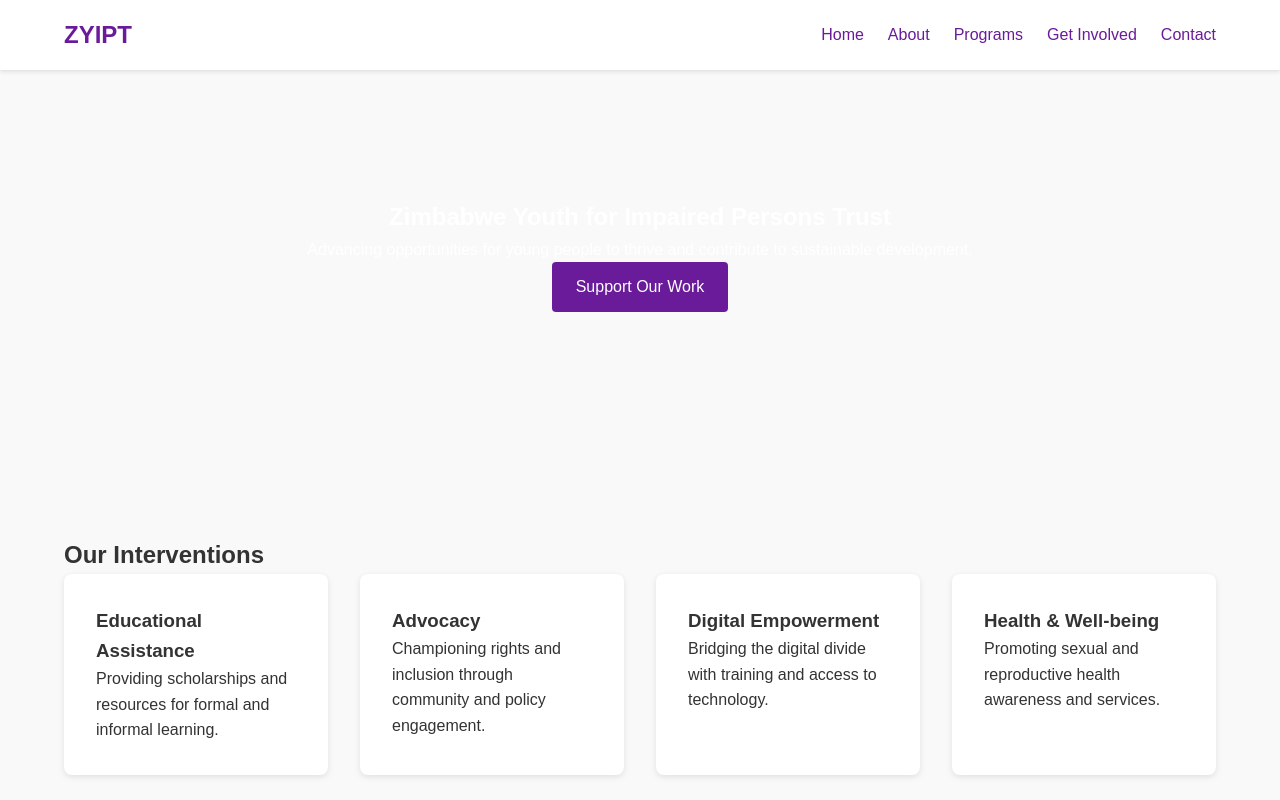
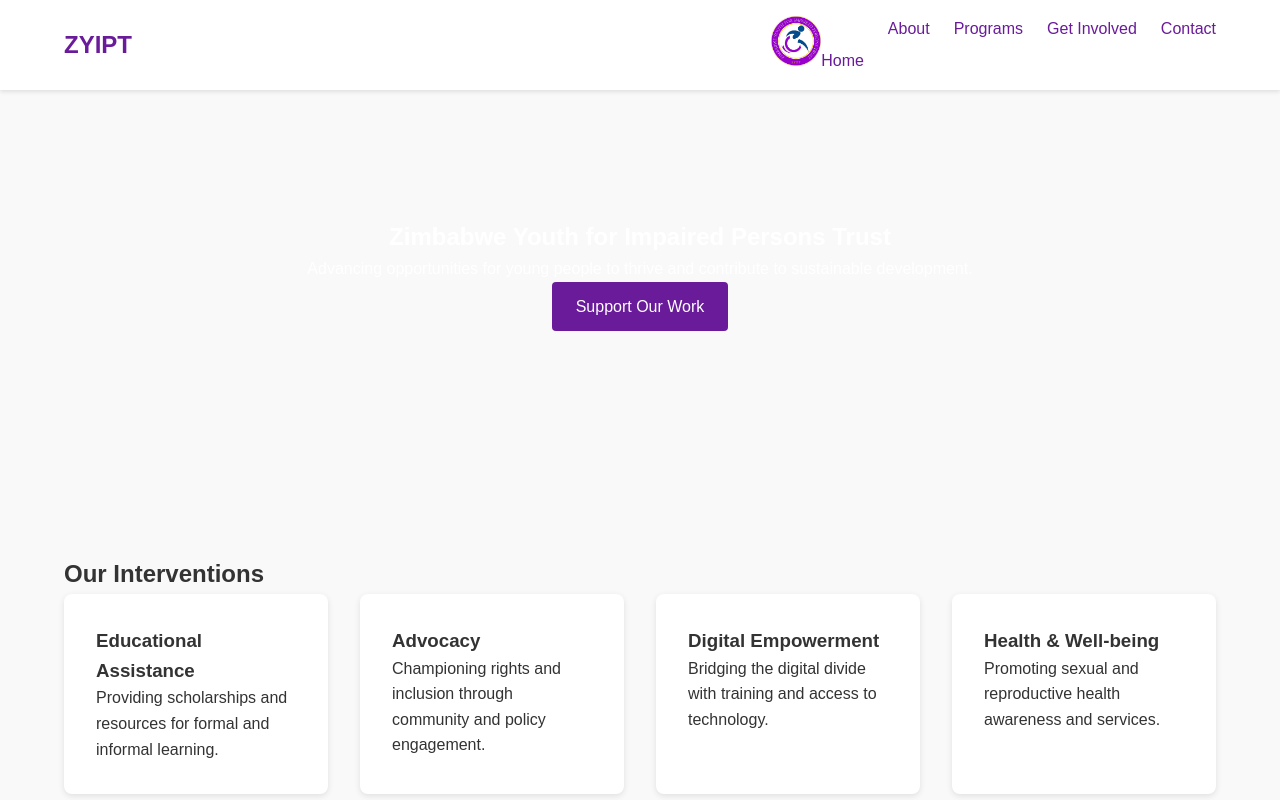
Before and after one commit to Prymme99/ZYIPT, a plain HTML site: page index.html in a window 1280 px wide. Shown: the top 800 px of the page. Drawn offline with Linux system fonts and the light colour scheme.

Commit message:
Update index.html

```diff
--- a/index.html
+++ b/index.html
@@ -14,7 +14,7 @@
       <a href="index.html" class="logo">ZYIPT</a>
       <nav class="site-nav" id="nav-menu">
         <ul>
-          <li><a href="index.html" class="active">Home</a></li>
+          <li><img src="ZYIPTLOGO.png"style="width:50px;height:50px;"></img><a href="index.html" class="active">Home</a></li>
           <li><a href="about.html">About</a></li>
           <li><a href="programs.html">Programs</a></li>
           <li><a href="get-involved.html">Get Involved</a></li>
```
